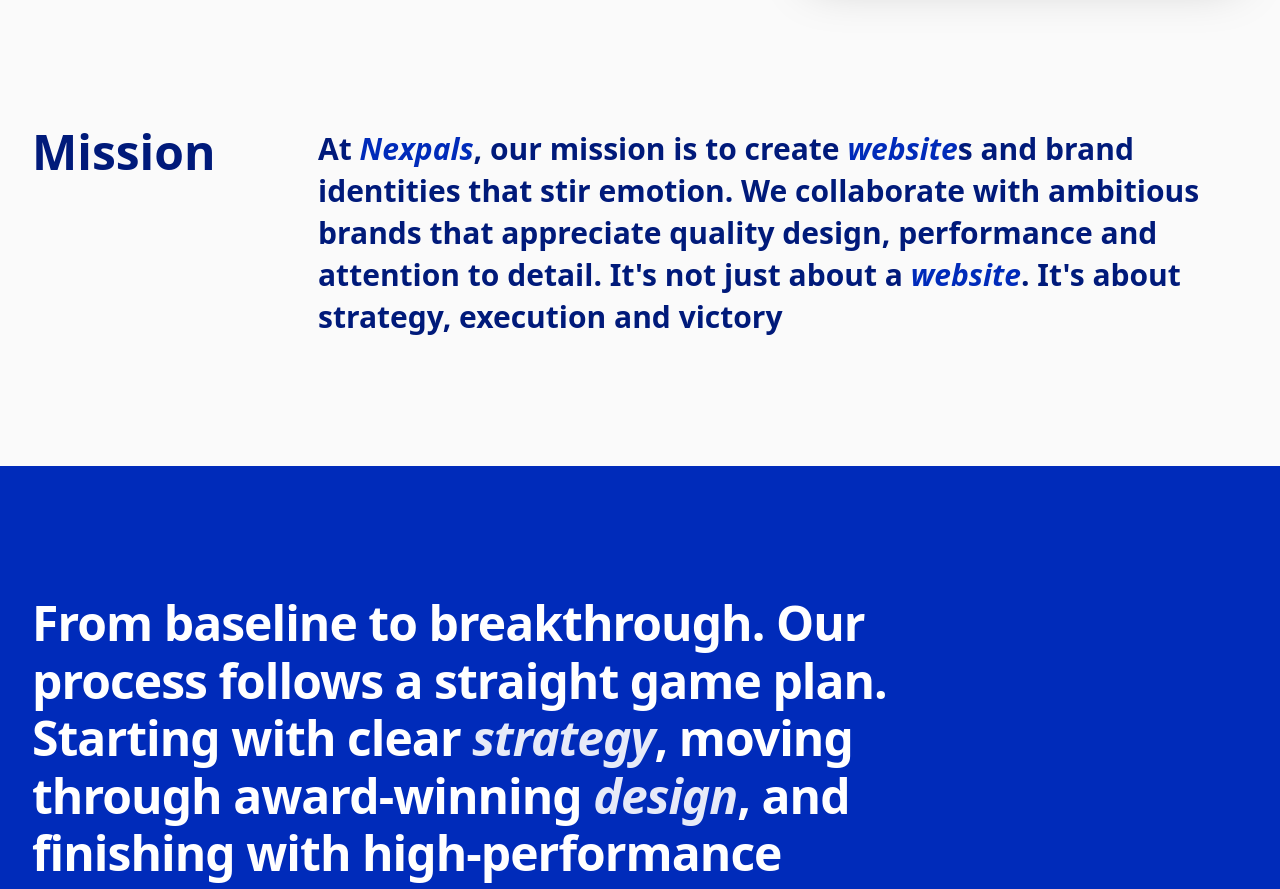
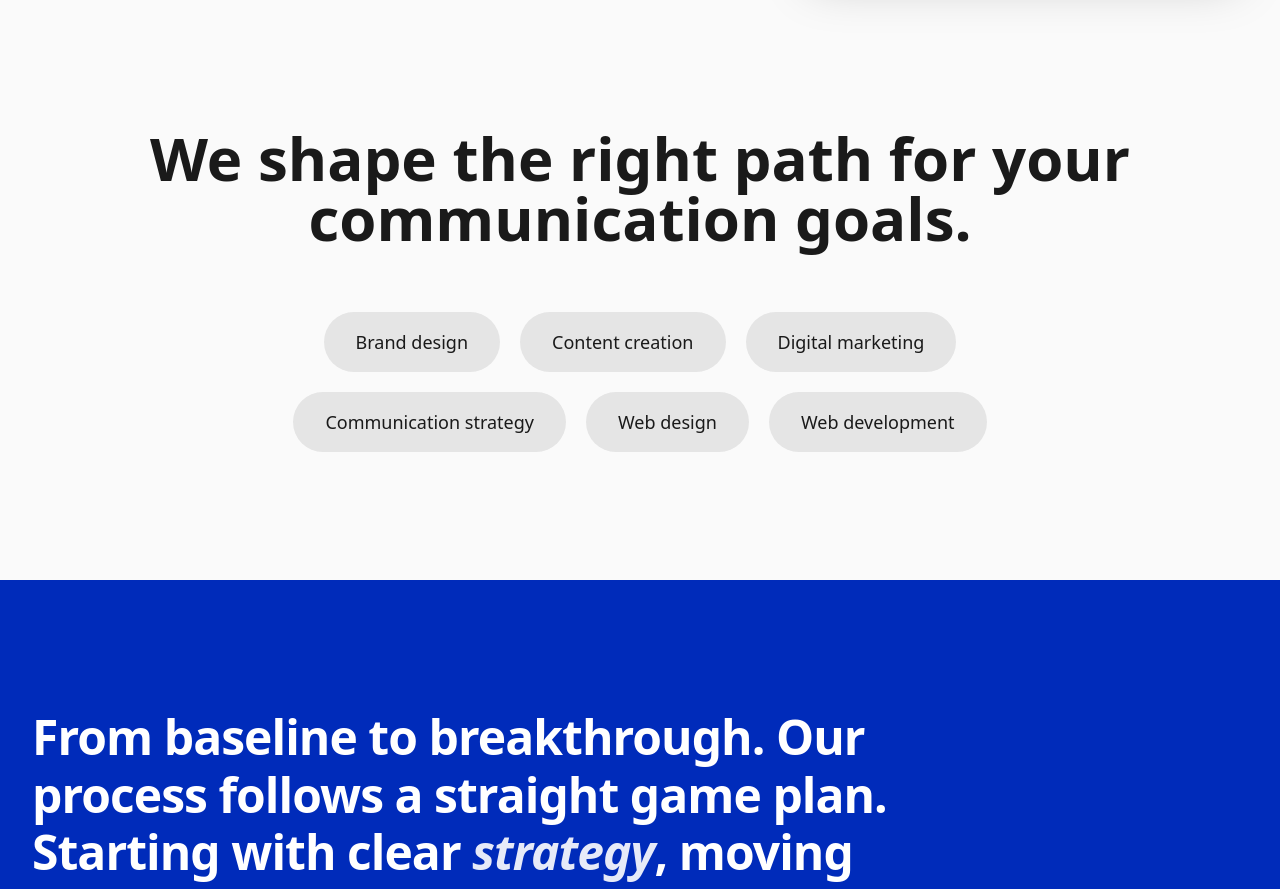
Before and after one commit to ibdeveloper/nexpalssite, a Next.js app: page /en in a window 1280 px wide. Shown: the part 800-1689 px from the top of the page. Built offline with nearby package versions, Linux system fonts and the light colour scheme; no server answers.

Commit message:
Redesign Mission section with new heading and service tags for all languages

```diff
--- a/components/Mission.tsx
+++ b/components/Mission.tsx
@@ -5,60 +5,57 @@ import { useTranslations } from 'next-intl'
 
 export default function Mission() {
   const t = useTranslations('mission')
-  const description = t('description')
 
-  // Funcție pentru a înlocui "Nexpals" și "website" cu span stilizat (italic)
-  const formatText = (text: string) => {
-    const parts = text.split(/(Nexpals|website)/gi)
-    return parts.map((part, partIndex) => {
-      if (part.toLowerCase() === 'nexpals') {
-        return (
-          <span key={partIndex} className="italic" style={{ color: '#002BBA' }}>
-            Nexpals
-          </span>
-        )
-      }
-      if (part.toLowerCase() === 'website') {
-        return (
-          <span key={partIndex} className="italic" style={{ color: '#002BBA' }}>
-            website
-          </span>
-        )
-      }
-      return <span key={partIndex}>{part}</span>
-    })
-  }
+  const services = [
+    t('brandDesign'),
+    t('contentCreation'),
+    t('digitalMarketing'),
+    t('communicationStrategy'),
+    t('webDesign'),
+    t('webDevelopment'),
+  ]
 
   return (
     <section id="mission" className="py-10 sm:py-14 md:py-20 lg:py-24 xl:py-32" style={{ backgroundColor: '#fafafa' }}>
       <div className="max-w-7xl mx-auto px-4 sm:px-5 md:px-6 lg:px-8">
-        <div className="grid grid-cols-1 md:grid-cols-5 gap-6 sm:gap-8 md:gap-12 lg:gap-16 items-start">
-          {/* Stânga: Titlu "Misiune" - 20% */}
+        <div className="flex flex-col items-center text-center">
+          {/* Heading */}
+          <motion.h2
+            initial={{ opacity: 0, y: 20 }}
+            whileInView={{ opacity: 1, y: 0 }}
+            viewport={{ once: true, margin: '-100px' }}
+            transition={{ duration: 0.6, ease: 'easeOut' }}
+            className="text-2xl sm:text-3xl md:text-4xl lg:text-5xl xl:text-6xl font-bold mb-8 sm:mb-12 md:mb-16 leading-tight"
+            style={{ color: '#1a1a1a' }}
+          >
+            {t('heading')}
+          </motion.h2>
+
+          {/* Services Tags */}
           <motion.div
-            initial={{ opacity: 0.3 }}
-            whileInView={{ opacity: 1 }}
+            initial={{ opacity: 0, y: 20 }}
+            whileInView={{ opacity: 1, y: 0 }}
             viewport={{ once: true, margin: '-100px' }}
-            transition={{ duration: 1, ease: 'easeOut' }}
-            className="mb-4 sm:mb-6 md:mb-0 md:col-span-1"
+            transition={{ duration: 0.6, delay: 0.2, ease: 'easeOut' }}
+            className="flex flex-wrap items-center justify-center gap-3 sm:gap-4 md:gap-5 max-w-4xl"
           >
-            <h2 className="font-sans text-xl sm:text-2xl md:text-3xl lg:text-4xl xl:text-5xl 2xl:text-6xl leading-[1.1] md:leading-tight font-bold" style={{ color: '#001a7a' }}>
-              {t('title')}
-            </h2>
+            {services.map((service, index) => (
+              <motion.div
+                key={service}
+                initial={{ opacity: 0, scale: 0.9 }}
+                whileInView={{ opacity: 1, scale: 1 }}
+                viewport={{ once: true }}
+                transition={{ duration: 0.4, delay: 0.1 * index, ease: 'easeOut' }}
+                className="px-4 sm:px-6 md:px-8 py-2 sm:py-3 md:py-4 rounded-full text-sm sm:text-base md:text-lg font-medium"
+                style={{
+                  backgroundColor: '#e5e5e5',
+                  color: '#1a1a1a',
+                }}
+              >
+                {service}
+              </motion.div>
+            ))}
           </motion.div>
-
-          {/* Dreapta: Descriere lungă - 80% */}
-          <p
-            className="font-sans max-w-full md:col-span-4"
-            style={{
-              color: '#001a7a',
-              fontSize: 'clamp(14px, 3.5vw, 30px)',
-              fontWeight: 700,
-              lineHeight: '1.4',
-              marginLeft: '30px'
-            }}
-          >
-            {formatText(description)}
-          </p>
         </div>
       </div>
     </section>
--- a/messages/en.json
+++ b/messages/en.json
@@ -19,8 +19,13 @@
     "slide3": "Digital. Clear. Memorable."
   },
   "mission": {
-    "title": "Mission",
-    "description": "At Nexpals, our mission is to create websites and brand identities that stir emotion. We collaborate with ambitious brands that appreciate quality design, performance and attention to detail. It's not just about a website. It's about strategy, execution and victory"
+    "heading": "We shape the right path for your communication goals.",
+    "brandDesign": "Brand design",
+    "contentCreation": "Content creation",
+    "digitalMarketing": "Digital marketing",
+    "communicationStrategy": "Communication strategy",
+    "webDesign": "Web design",
+    "webDevelopment": "Web development"
   },
   "services": {
     "title": "Services",
--- a/messages/es.json
+++ b/messages/es.json
@@ -119,8 +119,13 @@
     "description": "Transformamos ideas en experiencias digitales excepcionales. Soluciones premium para empresas de todos los tamaños."
   },
   "mission": {
-    "title": "Misión",
-    "description": "En Nexpals, nuestra misión es crear sitios web e identidades de marca que despierten emociones. Colaboramos con marcas ambiciosas que aprecian el diseño de calidad, el rendimiento y la atención al detalle. No se trata solo de un sitio web. Se trata de estrategia, ejecución y victoria"
+    "heading": "Diseñamos el camino correcto para tus objetivos de comunicación.",
+    "brandDesign": "Diseño de marca",
+    "contentCreation": "Creación de contenido",
+    "digitalMarketing": "Marketing digital",
+    "communicationStrategy": "Estrategia de comunicación",
+    "webDesign": "Diseño web",
+    "webDevelopment": "Desarrollo web"
   },
   "notFound": {
     "title": "Página no encontrada",
--- a/messages/ro.json
+++ b/messages/ro.json
@@ -19,8 +19,13 @@
     "slide3": "Digital. Clar. Memorabil."
   },
   "mission": {
-    "title": "Misiune",
-    "description": "La Nexpals, misiunea noastră este să creăm site-uri web și identități de brand care stârnesc emoție. Colaborăm cu branduri ambițioase, care apreciază designul de calitate, performanța și atenția la detalii. Nu este vorba doar despre un website. Este despre strategie, execuție și victorie"
+    "heading": "Creăm calea potrivită pentru obiectivele tale de comunicare.",
+    "brandDesign": "Design de brand",
+    "contentCreation": "Creare de conținut",
+    "digitalMarketing": "Marketing digital",
+    "communicationStrategy": "Strategie de comunicare",
+    "webDesign": "Design web",
+    "webDevelopment": "Dezvoltare web"
   },
   "services": {
     "title": "Servicii",
```
